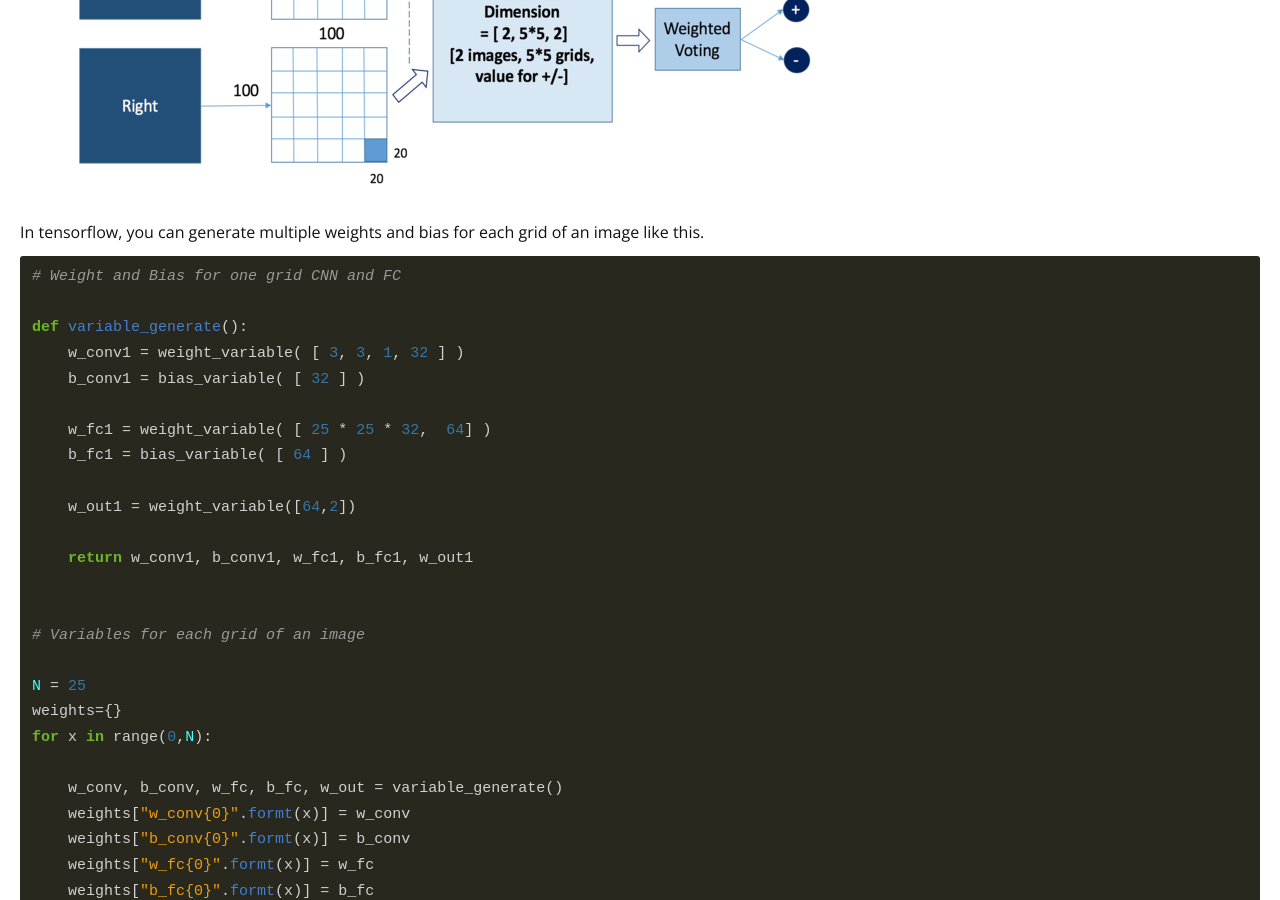
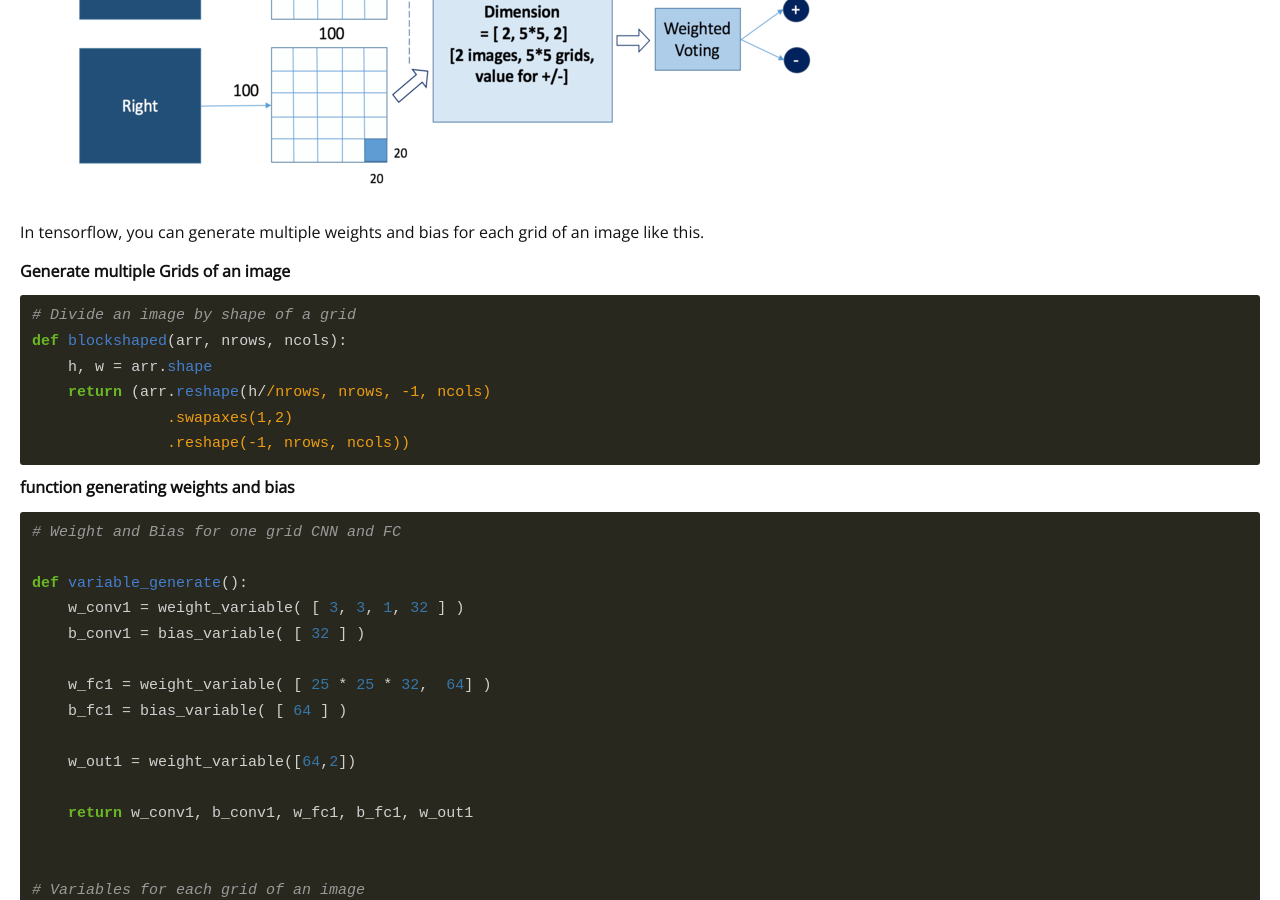
Before and after one commit to wonik/wonikjang.github.io, a Jekyll site: the page built from _posts/2017-08-01-divide&conquer.md, in a window 1280 px wide and 900 px high, scrolled down 750 px. Built offline with Jekyll 4.4.1, drawn with Linux system fonts in a browser that asks for light colours; nearby versions of some CDN libraries; comment, search, counter and statistics services are not loaded.

Commit message:
Update 2017-08-01-divide&conquer.md

```diff
--- a/_posts/2017-08-01-divide&conquer.md
+++ b/_posts/2017-08-01-divide&conquer.md
@@ -22,6 +22,24 @@ Although classifying MNIST data can be achieved with small convolution set becau
 
 
 In tensorflow, you can generate multiple weights and bias for each grid of an image like this.
+
+
+**Generate multiple Grids of an image**
+{% highlight ruby %}
+
+# Divide an image by shape of a grid
+def blockshaped(arr, nrows, ncols):
+    h, w = arr.shape
+    return (arr.reshape(h//nrows, nrows, -1, ncols)
+               .swapaxes(1,2)
+               .reshape(-1, nrows, ncols))
+
+
+{% endhighlight %}
+
+
+
+**function generating weights and bias**
 
 {% highlight ruby %}
 
```
